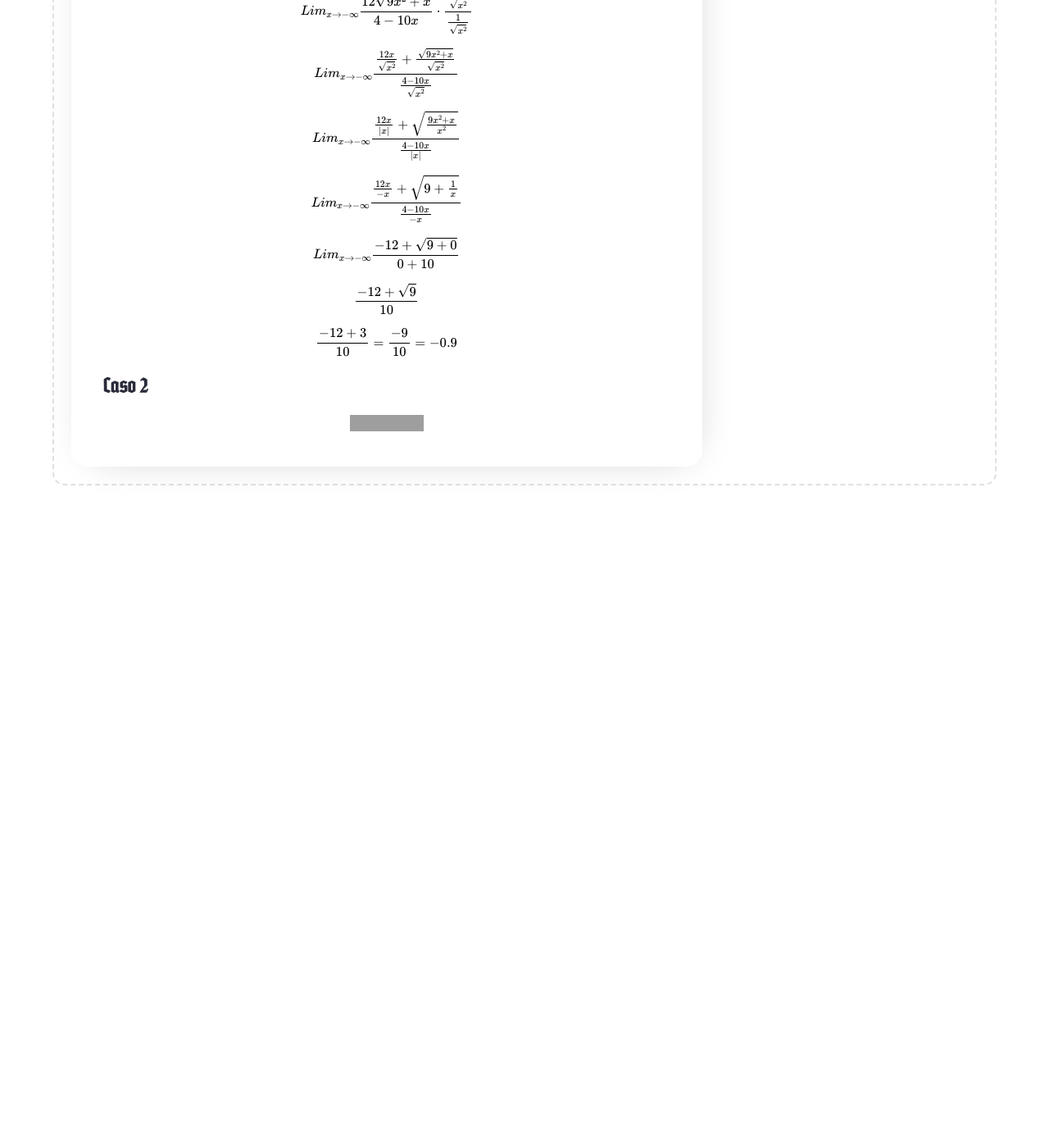
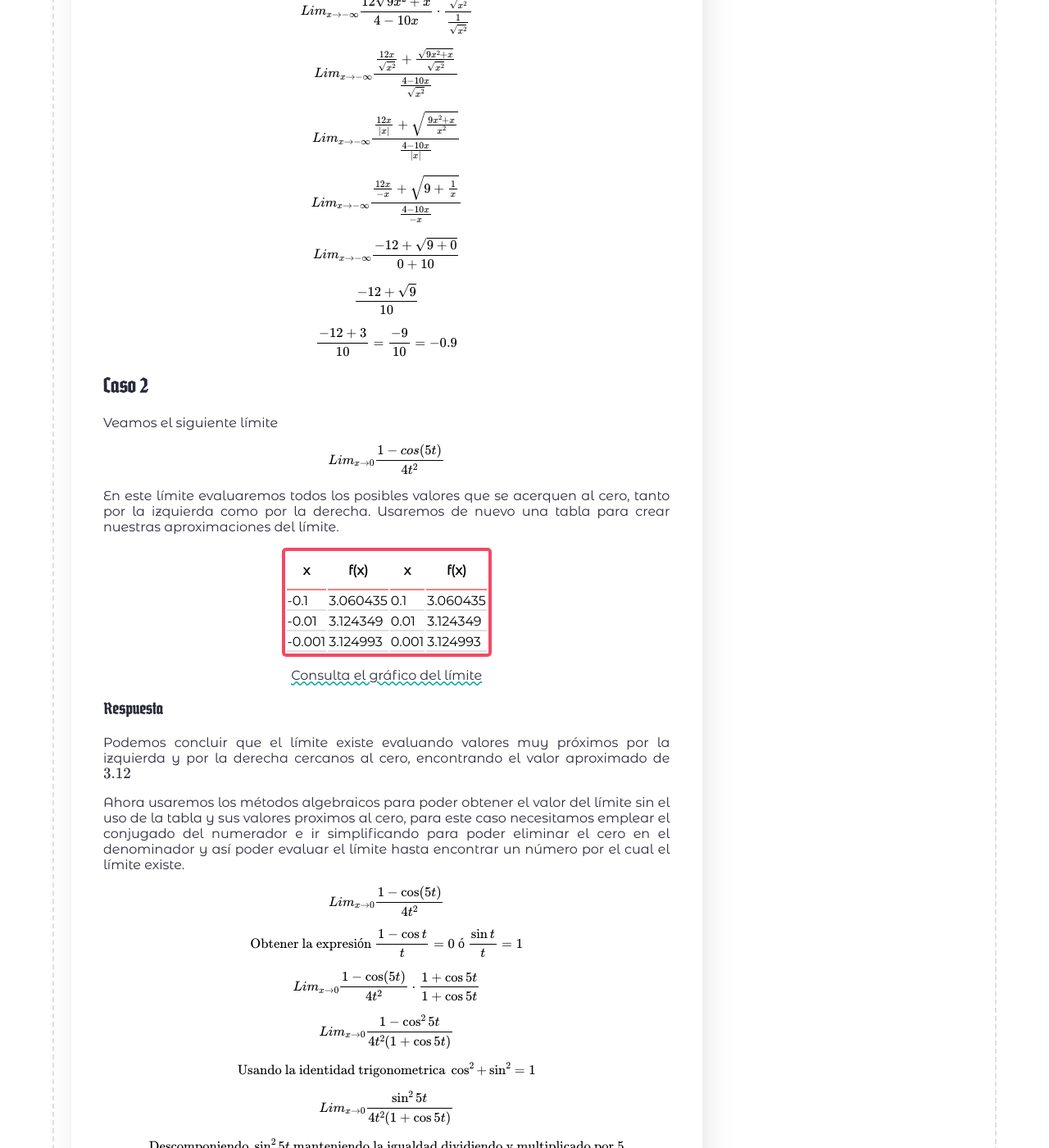
Before and after one commit to jorgeAML/creativeaml, a Jekyll site: the page built from blog_posts/04-06-2023.md, in a window 1280 px wide and 1400 px high, scrolled down 1128 px. Shown: the whole window at 82% size. Built offline with Jekyll 4.4.1, drawn with Linux system fonts in a browser that asks for light colours; some web fonts are replaced; a script that is not in the unit is left out; comment, search, counter and statistics services are not loaded; before the commit the page ends 1758 px from its top, so only the background shows below that; some of the changed text lies outside the part shown; grey boxes are pictures that could not be loaded.

Commit message:
new content

```diff
--- a/blog_posts/04-06-2023.md
+++ b/blog_posts/04-06-2023.md
@@ -83,8 +83,76 @@ $$\frac{-12 + \sqrt{9}}{10} $$
 $$\frac{-12 + 3}{10} = \frac{-9}{10} = -0.9$$
 </div>
 <h2>Caso 2</h2>
+<p>Veamos el siguiente límite</p>
+<div class="latex">
+$$Lim_{x \rightarrow 0} \frac{1-cos(5t)}{4t^{2}}$$
+</div>
+<p>En este límite evaluaremos todos los posibles valores que se acerquen al cero, tanto por la izquierda como por la derecha. Usaremos de nuevo una tabla para crear nuestras aproximaciones del límite.</p>
+
+<table class="l-table">
+    <tr>
+        <th>x</th>
+        <th>f(x)</th>
+        <th>x</th>
+        <th>f(x)</th>
+    </tr>
+    <tr>
+        <td>-0.1</td>
+        <td>3.060435</td>
+        <td>0.1</td>
+        <td>3.060435</td>
+    </tr>
+    <tr>
+        <td>-0.01</td>
+        <td>3.124349</td>
+        <td>0.01</td>
+        <td>3.124349</td>
+    </tr>
+    <tr>
+        <td>-0.001</td>
+        <td>3.124993</td>
+        <td>0.001</td>
+        <td>3.124993</td>
+    </tr>
+</table>
+<div class="l-container">
+    <a class="latex-a" href="https://www.geogebra.org/m/m3wjty4j">Consulta el gráfico del límite</a>
+</div>
+
+<h3>Respuesta</h3>
+<p>Podemos concluir que el límite existe evaluando valores muy próximos por la izquierda y por la derecha cercanos al cero, encontrando el valor aproximado de \(3.12\)</p>
+<p>Ahora usaremos los métodos algebraicos para poder obtener el valor del límite sin el uso de la tabla y sus valores proximos al cero, para este caso necesitamos emplear el conjugado del numerador e ir simplificando para poder eliminar el cero en el denominador y así poder evaluar el límite hasta encontrar un número por el cual el límite existe.</p>
 <div class="latex">
 
+$$Lim_{x \rightarrow 0} \frac{1-\cos(5t)}{4t^{2}}$$
+
+$$\text{Obtener la expresión }\frac{1-\cos{t}}{t} = 0 \text{ ó } \frac{\sin{t}}{t} = 1$$
+
+$$Lim_{x \rightarrow 0} \frac{1-\cos(5t)}{4t^{2}} \cdot \frac{1+\cos{5t}}{1+\cos{5t}}$$
+
+$$Lim_{x \rightarrow 0} \frac{1-\cos^{2}{5t}}{4t^2(1+\cos{5t})}$$
+
+$$\text{Usando la identidad trigonometrica  } \cos^{2} + \sin^{2} = 1$$
+
+$$Lim_{x \rightarrow 0} \frac{\sin^{2}{5t}}{4t^{2}(1+\cos{5t})}$$
+
+$$\text{Descomponiendo } \sin^{2}{5t} \text{  manteniendo la igualdad dividiendo y multiplicado por  } 5$$
+
+$$Lim_{x \rightarrow 0} \frac{1}{4(1+\cos{5t})} \cdot \frac{5 \sin{5t}}{5t} \cdot \frac{5 \sin{5t}}{5t}$$
+
+$$\text{Recordando que } \frac{\sin{t}}{t} = 1$$
+
+$$Lim_{x \rightarrow 0} \frac{1}{4(1+\cos{5t})} \cdot \frac{5 \color{red}\sin{5t}}{\color{red}5t} \cdot \frac{5 \color{red}\sin{5t}}{\color{red}5t}$$
+
+$$Lim_{x \rightarrow 0} \frac{25}{4(1+\cos{5t})}$$
+
+$$\text{evaluando el limite }$$
+
+$$ \frac{25}{4(1+\cos{5 \cdot 0})} = \frac{25}{4(1+1)} = \frac{25}{8} = \color{green} 3.125 $$
+</div>
+
+<div>
+<h2>Caso 3</h2>
 </div>
 
 <div class="mathjax-image">
```
